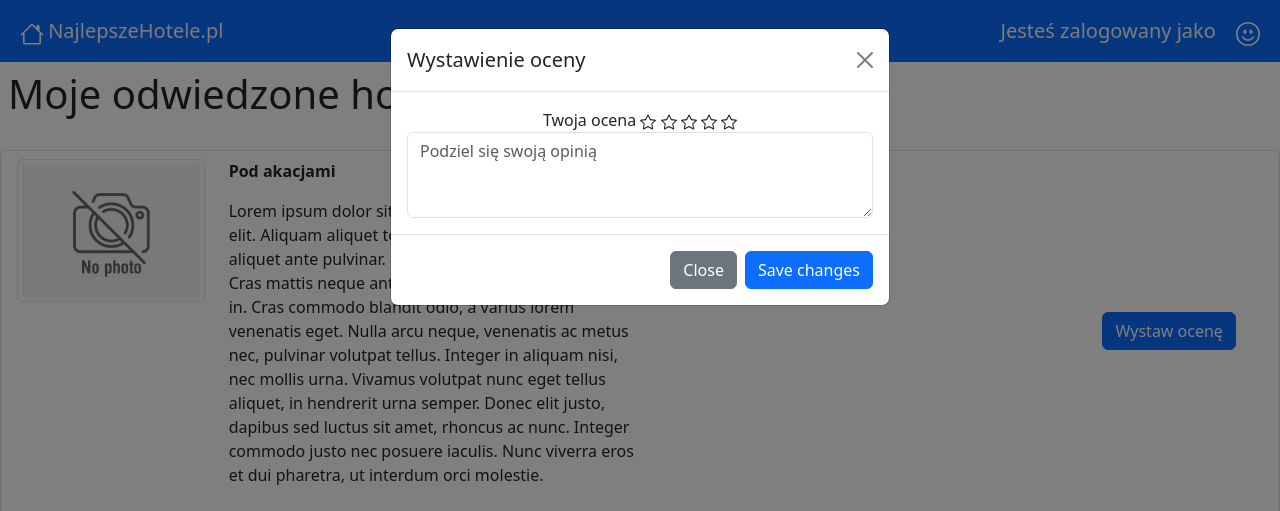
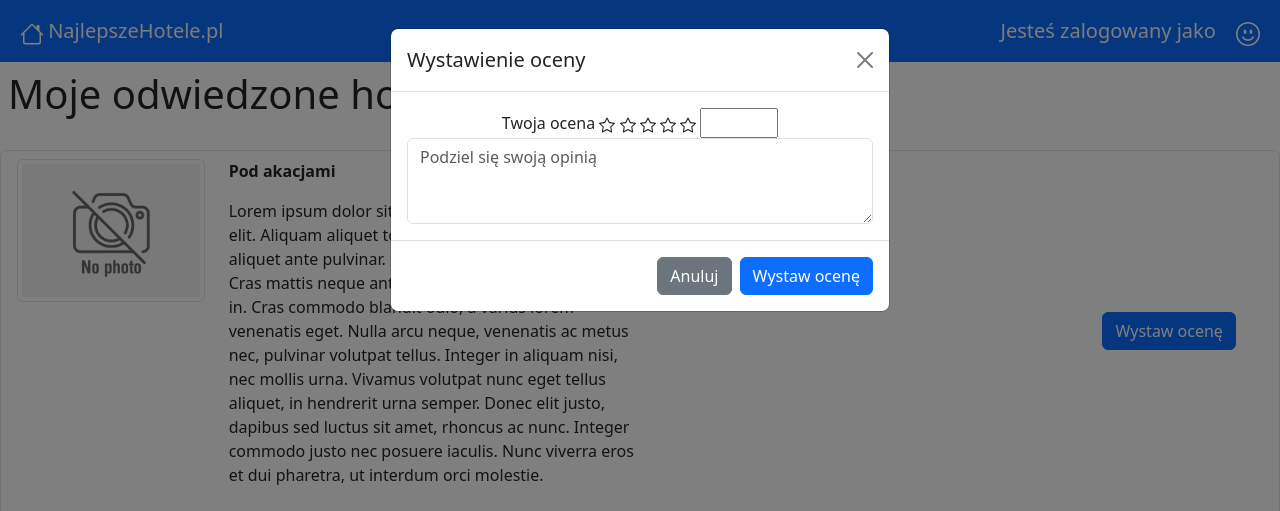
Before and after one commit to jasiex01/PO_project, a Flask app: page /hotelsRate in a window 1280 px wide, after a click on "Wystaw ocenę". Shown: the top 511 px of the page. Run offline with Flask 2, Linux system fonts and the light colour scheme.

```diff
--- a/templates/hotelsRate.html
+++ b/templates/hotelsRate.html
@@ -17,17 +17,20 @@
         </div>
         <div class="modal-body" style="font-stretch: expanded;">
           Twoja ocena
+          <!--gwiazdki na razie na sztywno-->
           {% for _ in range(0,5) %}
           <svg xmlns="http://www.w3.org/2000/svg" width="16" height="16" fill="currentColor" class="bi bi-star" viewBox="0 0 16 16">
               <path d="M2.866 14.85c-.078.444.36.791.746.593l4.39-2.256 4.389 2.256c.386.198.824-.149.746-.592l-.83-4.73 3.522-3.356c.33-.314.16-.888-.282-.95l-4.898-.696L8.465.792a.513.513 0 0 0-.927 0L5.354 5.12l-4.898.696c-.441.062-.612.636-.283.95l3.523 3.356-.83 4.73zm4.905-2.767-3.686 1.894.694-3.957a.565.565 0 0 0-.163-.505L1.71 6.745l4.052-.576a.525.525 0 0 0 .393-.288L8 2.223l1.847 3.658a.525.525 0 0 0 .393.288l4.052.575-2.906 2.77a.565.565 0 0 0-.163.506l.694 3.957-3.686-1.894a.503.503 0 0 0-.461 0z"/>
           </svg>
           {% endfor %}
+          <input type="number" id="stars" name="stars" min="1" max="5">
+
           <textarea class="form-control" id="opinionTextarea" rows="3" placeholder="Podziel się swoją opinią"></textarea>
 
         </div>
         <div class="modal-footer">
-          <button type="button" class="btn btn-secondary" data-bs-dismiss="modal">Close</button>
-          <button type="button" class="btn btn-primary">Save changes</button>
+          <button type="button" class="btn btn-secondary" data-bs-dismiss="modal">Anuluj</button>
+          <button type="button" class="btn btn-primary">Wystaw ocenę</button>
         </div>
       </div>
     </div>
```
